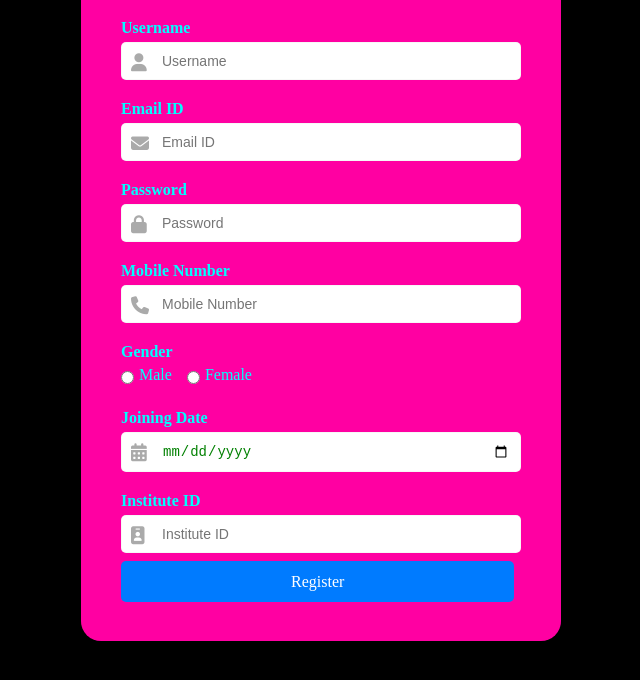
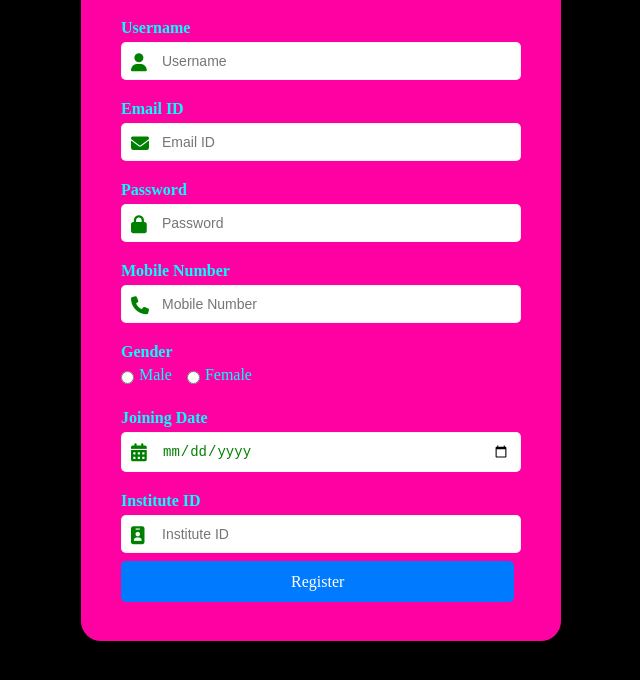
Before and after one commit to vamsi123-paidi/registration, a plain HTML site: page index.html in a window 1280 px wide. Shown: the part 138-818 px from the top of the page, without its empty margins (319-959 px from the left). Drawn offline with Linux system fonts and the light colour scheme.

Commit message:
Update style.css

```diff
--- a/style.css
+++ b/style.css
@@ -61,7 +61,7 @@ h2 {
     position: absolute;
     left: 10px;
     top: 35px;
-    color: #aaa;
+    color: green;
     font-size: 18px;
 }
 .form-group input[type="date"] {
```
